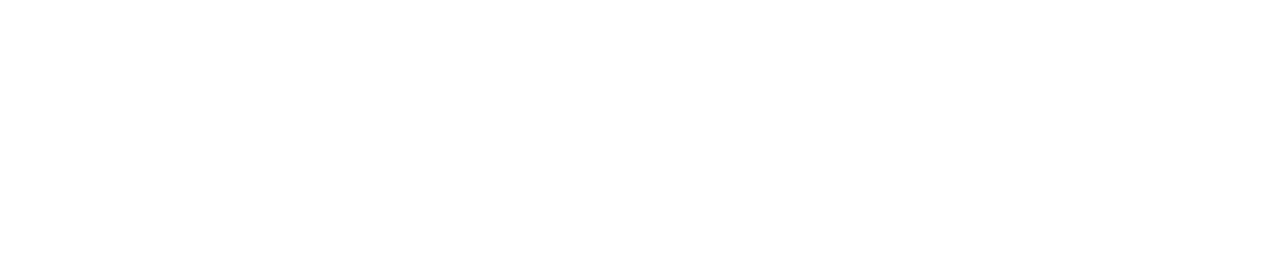
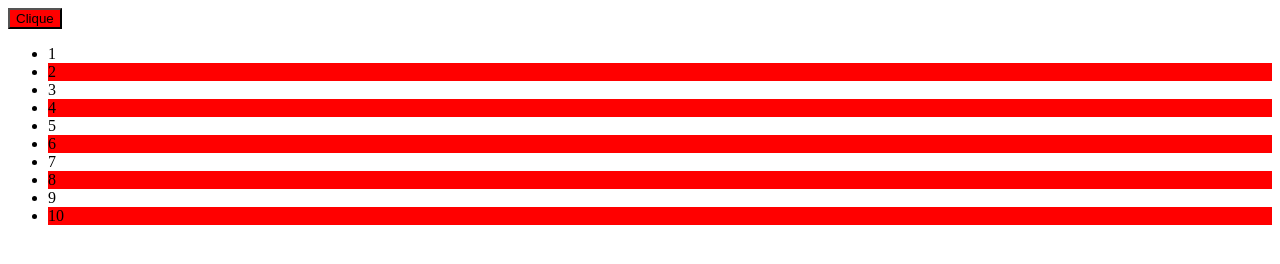
Before and after one commit to nicolasdsa/Curso-Otterwise, a plain HTML site: page Semana-7/Exercicio-1/index.html in a window 1280 px wide. Drawn offline with Linux system fonts and the light colour scheme.

Commit message:
Exercicio 1 Completo

```diff
--- a/Semana-7/Exercicio-1/index.html
+++ b/Semana-7/Exercicio-1/index.html
@@ -4,7 +4,22 @@
     <meta charset="UTF-8" />
     <meta http-equiv="X-UA-Compatible" content="IE=edge" />
     <meta name="viewport" content="width=device-width, initial-scale=1.0" />
-    <title>Document</title>
+    <link rel="stylesheet" href="style.css" />
+    <title>Button</title>
   </head>
-  <body></body>
+  <body>
+    <button class="button">Clique</button>
+    <ul class="list">
+      <li>1</li>
+      <li>2</li>
+      <li>3</li>
+      <li>4</li>
+      <li>5</li>
+      <li>6</li>
+      <li>7</li>
+      <li>8</li>
+      <li>9</li>
+      <li>10</li>
+    </ul>
+  </body>
 </html>
--- a/Semana-7/Exercicio-1/style.css
+++ b/Semana-7/Exercicio-1/style.css
@@ -0,0 +1,11 @@
+.button {
+  background-color: red;
+}
+
+.button:hover {
+  background-color: blue;
+}
+
+.list li:nth-child(2n) {
+  background-color: red;
+}
```
